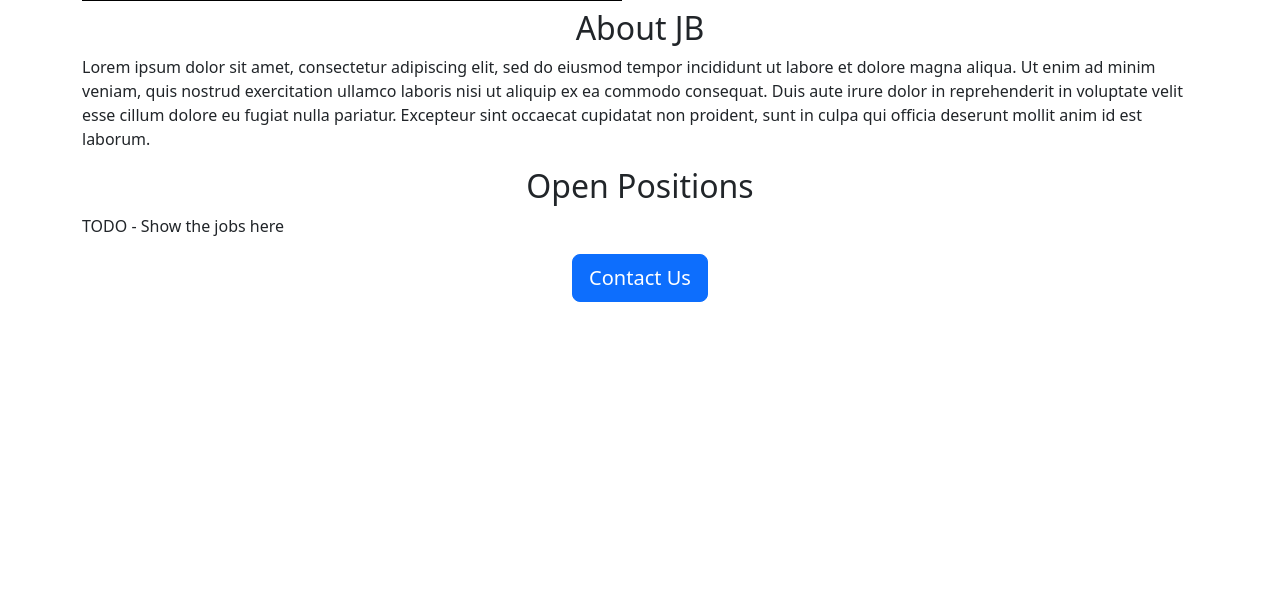
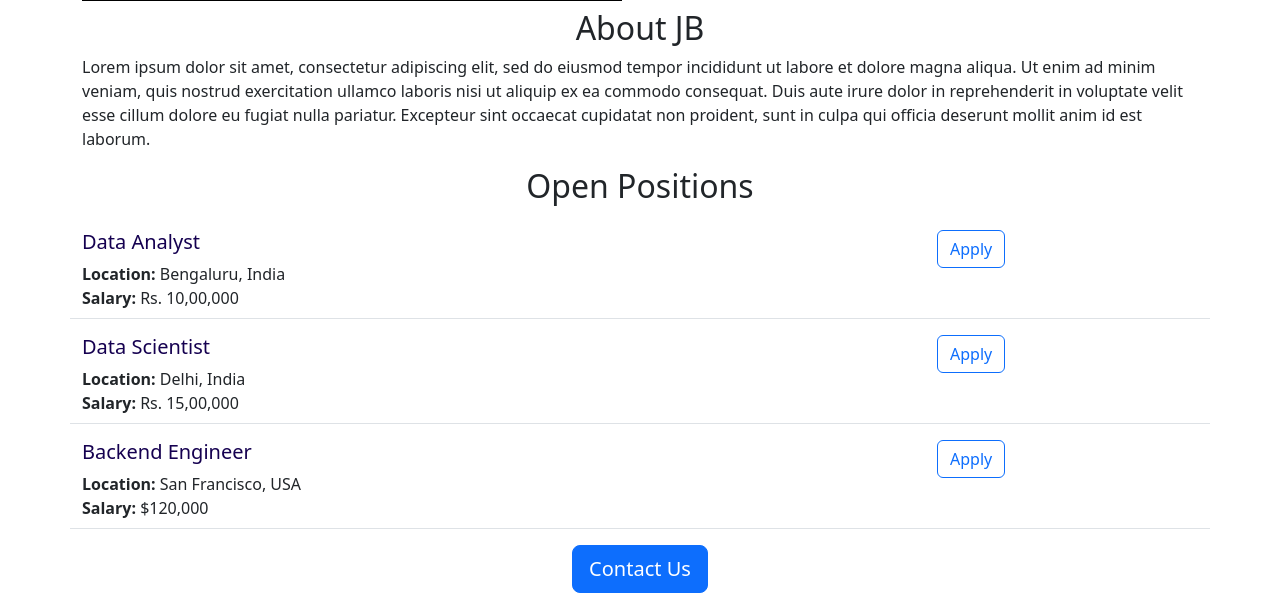
Before and after one commit to jebaraj-j/jb-personal-website, a Flask app: page / in a window 1280 px wide. Shown: the part 423-1016 px from the top of the page. Before the commit the page ends 725 px from the top, so only its background shows below. Run offline with Flask 3, Linux system fonts and the light colour scheme.

Commit message:
Added Dynamic data and Json

```diff
--- a/app.py
+++ b/app.py
@@ -1,11 +1,33 @@
-from flask import Flask, render_template
+from flask import Flask, render_template, jsonify
 
 app = Flask(__name__)
+
+JOBS = [{
+    'id': 1,
+    'title': 'Data Analyst',
+    'location': 'Bengaluru, India',
+    'salary': 'Rs. 10,00,000'
+}, {
+    'id': 2,
+    'title': 'Data Scientist',
+    'location': 'Delhi, India',
+    'salary': 'Rs. 15,00,000'
+}, {
+    'id': 3,
+    'title': 'Backend Engineer',
+    'location': 'San Francisco, USA',
+    'salary': '$120,000'
+}]
 
 
 @app.route("/")
 def hello_world():
-  return render_template("home.html")
+  return render_template("home.html", jobs=JOBS)
+
+
+@app.route("/api/jobs")
+def list_jobs():
+  return jsonify(JOBS)
 
 
 if __name__ == '__main__':
--- a/templates/home.html
+++ b/templates/home.html
@@ -24,8 +24,12 @@
       <p class="Lead">
         Lorem ipsum dolor sit amet, consectetur adipiscing elit, sed do eiusmod tempor incididunt ut labore et dolore magna aliqua. Ut enim ad minim veniam, quis nostrud exercitation ullamco laboris nisi ut aliquip ex ea commodo consequat. Duis aute irure dolor in reprehenderit in voluptate velit esse cillum dolore eu fugiat nulla pariatur. Excepteur sint occaecat cupidatat non proident, sunt in culpa qui officia deserunt mollit anim id est laborum.
       </p>
-      <h2 class="text-center mt-2 mb-2">Open Positions</h2>
-      <p class="Lead">TODO - Show the jobs here</p>
+      <h2 class="text-center mt-2 mb-4">Open Positions</h2>
+      <div class="Lead">
+        {% for job in jobs %}
+          {%include 'jobitem.html'%}
+        {% endfor %}
+      </div>
       <div class="text-center">
         <button class="btn btn-primary btn-lg"">Contact Us</button>
       </div>
--- /dev/null
+++ b/templates/jobitem.html
@@ -0,0 +1,16 @@
+<div class="mt-3 mb-3 pb-2 border-bottom row">
+  <div class="col-9">
+  <h5 style="color:rgb(21, 0, 80);">{{job['title']}}</h5>
+  <div>
+    <b>Location: </b>
+    {{job['location']}}
+  </div>
+  <div>
+    <b>Salary: </b>
+    {{job['salary']}}
+  </div>
+  </div>
+  <div class="col-3">
+  <button class="btn btn-outline-primary">Apply</button>
+  </div>
+</div>
```
